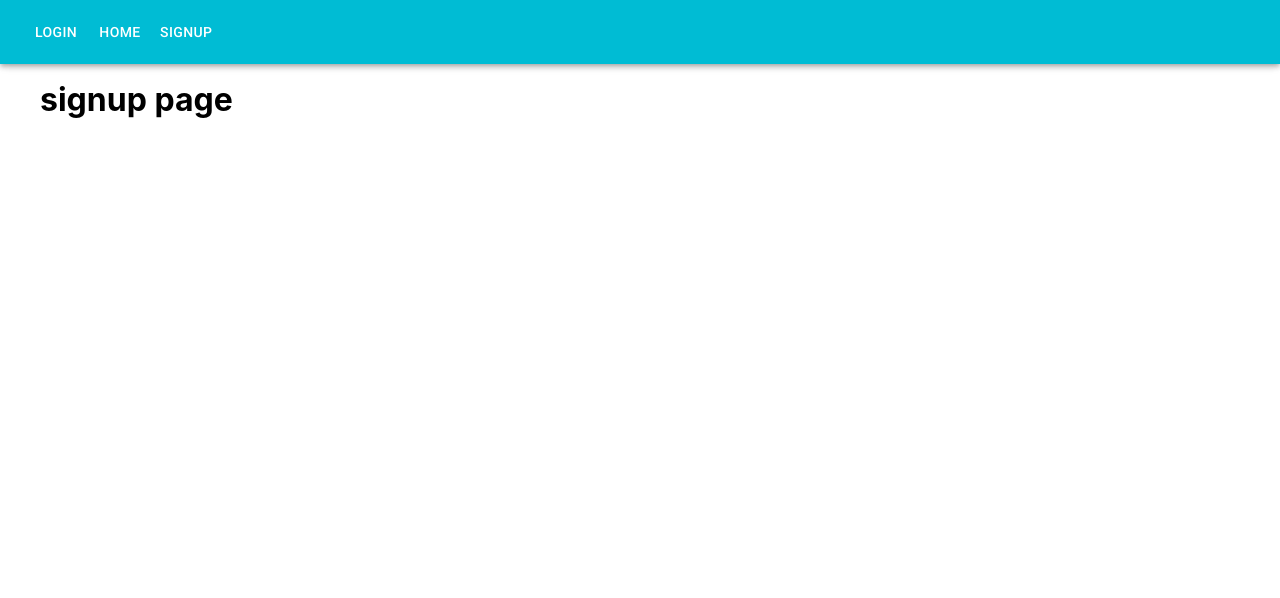
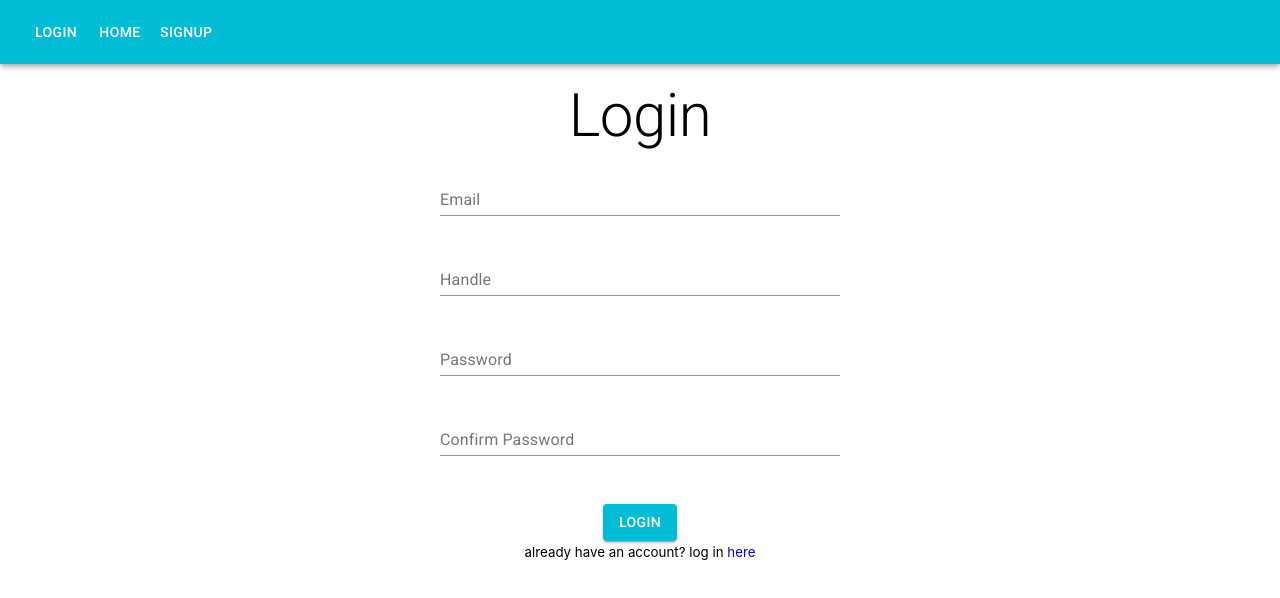
Before and after one commit to alandsilva/petbook, a React (Create React App) app: page /signup in a window 1280 px wide. Shown: the top 598 px of the page. Built offline with nearby package versions, Linux system fonts and the light colour scheme.

Commit message:
redux setup

```diff
--- a/src/pages/login.js
+++ b/src/pages/login.js
@@ -9,12 +9,16 @@ import {
 } from '@material-ui/core';
 import axios from 'axios';
 import useField from '../hooks/useField';
+import { useSelector, useDispatch } from 'react-redux';
+import { loginUser } from '../redux/actions/userActions';
 
 const Login = (props) => {
   const email = useField('email', 'Email');
   const password = useField('password', 'Password');
   const [loading, setLoading] = useState(false);
   const [errors, setErrors] = useState({});
+  const dispatch = useDispatch();
+  const ui = useSelector((state) => state.ui);
 
   const handleSubmit = async (event) => {
     event.preventDefault();
@@ -24,16 +28,18 @@ const Login = (props) => {
       email: email.value,
       password: password.value,
     };
+    dispatch(loginUser(userData, props.history));
 
-    try {
-      const res = await axios.post('/login', userData);
-      console.log(res.data);
-      setLoading(false);
-      props.history.push('/');
-    } catch (err) {
-      setErrors(err.response.data);
-      setLoading(false);
-    }
+    // try {
+    //   const res = await axios.post('/login', userData);
+    //   console.log(res.data);
+    //   localStorage.setItem('FBToken', `Bearer ${res.data.token}`);
+    //   setLoading(false);
+    //   props.history.push('/');
+    // } catch (err) {
+    //   setErrors(err.response.data);
+    //   setLoading(false);
+    // }
   };
   return (
     <Grid container className='form'>
@@ -44,21 +50,21 @@ const Login = (props) => {
           <TextField
             className='textField'
             {...email}
-            helperText={errors.email}
-            error={errors.email ? true : false}
+            helperText={ui.errors.email}
+            error={ui.errors.email ? true : false}
             fullWidth
           />
 
           <TextField
             className='textField'
             {...password}
-            helperText={errors.password}
-            error={errors.password ? true : false}
+            helperText={ui.errors.password}
+            error={ui.errors.password ? true : false}
             fullWidth
           />
-          {errors.general && (
+          {ui.errors.general && (
             <Typography variant='body2' className='customError'>
-              {errors.general}
+              {ui.errors.general}
             </Typography>
           )}
           <Button
@@ -66,10 +72,10 @@ const Login = (props) => {
             type='submit'
             variant='contained'
             color='primary'
-            disabled={loading}
+            disabled={ui.loading}
           >
             Login
-            {loading && <CircularProgress className='progress' size={30} />}
+            {ui.loading && <CircularProgress className='progress' size={30} />}
           </Button>
           <br />
           <small>
--- a/src/pages/signup.js
+++ b/src/pages/signup.js
@@ -1,10 +1,103 @@
-import React from 'react';
+import React, { useState } from 'react';
+import { Link } from 'react-router-dom';
+import {
+  Grid,
+  Typography,
+  TextField,
+  Button,
+  CircularProgress,
+} from '@material-ui/core';
+import axios from 'axios';
+import useField from '../hooks/useField';
 
-const Signup = () => {
+const Signup = (props) => {
+  const email = useField('email', 'Email');
+  const handle = useField('text', 'Handle');
+  const password = useField('password', 'Password');
+  const confirmPassword = useField('password', 'Confirm Password');
+  const [loading, setLoading] = useState(false);
+  const [errors, setErrors] = useState({});
+
+  const handleSubmit = async (event) => {
+    event.preventDefault();
+    setLoading(true);
+
+    const userData = {
+      email: email.value,
+      handle: handle.value,
+      password: password.value,
+      confirmPassword: confirmPassword.value,
+    };
+
+    try {
+      const res = await axios.post('/signup', userData);
+      console.log(res.data);
+      localStorage.setItem('FBToken', `Bearer ${res.data.token}`);
+      setLoading(false);
+      props.history.push('/');
+    } catch (err) {
+      setErrors(err.response.data);
+      setLoading(false);
+    }
+  };
   return (
-    <div>
-      <h1>signup page</h1>
-    </div>
+    <Grid container className='form'>
+      <Grid item sm></Grid>
+      <Grid item sm sx={12}>
+        <Typography variant='h2'>Login</Typography>
+        <form noValidate onSubmit={handleSubmit}>
+          <TextField
+            className='textField'
+            {...email}
+            helperText={errors.email}
+            error={errors.email ? true : false}
+            fullWidth
+          />
+          <TextField
+            className='textField'
+            {...handle}
+            helperText={errors.handle}
+            error={errors.handle ? true : false}
+            fullWidth
+          />
+
+          <TextField
+            className='textField'
+            {...password}
+            helperText={errors.password}
+            error={errors.password ? true : false}
+            fullWidth
+          />
+          <TextField
+            className='textField'
+            {...confirmPassword}
+            helperText={errors.confirmPassword}
+            error={errors.confirmPassword ? true : false}
+            fullWidth
+          />
+          {errors.general && (
+            <Typography variant='body2' className='customError'>
+              {errors.general}
+            </Typography>
+          )}
+          <Button
+            className='button'
+            type='submit'
+            variant='contained'
+            color='primary'
+            disabled={loading}
+          >
+            Login
+            {loading && <CircularProgress className='progress' size={30} />}
+          </Button>
+          <br />
+          <small>
+            already have an account? log in <Link to='/login'>here</Link>
+          </small>
+        </form>
+      </Grid>
+      <Grid item sm></Grid>
+    </Grid>
   );
 };
 
--- /dev/null
+++ b/src/redux/actions/userActions.js
@@ -0,0 +1,46 @@
+import { SET_USER, SET_ERRORS, CLEAR_ERRORS, LOADING_UI } from '../types';
+import axios from 'axios';
+
+export const loginUser = (userData, history) => async (dispatch) => {
+  dispatch({ type: LOADING_UI });
+  try {
+    const res = await axios.post('/login', userData);
+    console.log(res.data);
+    setAuthorizationHeader(res.data.token);
+    dispatch(getUserData());
+    dispatch({ type: CLEAR_ERRORS });
+    history.push('/');
+  } catch (err) {
+    dispatch({ type: SET_ERRORS, payload: err.response.data });
+  }
+};
+
+export const signupUser = (newUserData, history) => async (dispatch) => {
+  dispatch({ type: LOADING_UI });
+  try {
+    const res = await axios.post('/signup', newUserData);
+    console.log(res.data);
+    setAuthorizationHeader(res.data.token);
+    dispatch(getUserData());
+    dispatch({ type: CLEAR_ERRORS });
+    history.push('/');
+  } catch (err) {
+    dispatch({ type: SET_ERRORS, payload: err.response.data });
+  }
+};
+
+export const getUserData = () => async (dispatch) => {
+  try {
+    const res = await axios.get('/user');
+    console.log(res.data);
+    dispatch({ type: SET_USER, payload: res.data });
+  } catch (err) {
+    dispatch({ type: SET_ERRORS, payload: err.response.data });
+  }
+};
+
+const setAuthorizationHeader = (token) => {
+  const FBToken = `Bearer ${token}`;
+  localStorage.setItem('FBToken', FBToken);
+  axios.defaults.headers.common['Authorization'] = FBToken;
+};
--- /dev/null
+++ b/src/redux/reducers/uiReducer.js
@@ -0,0 +1,21 @@
+import { SET_ERRORS, CLEAR_ERRORS, LOADING_UI } from '../types';
+
+const initialState = {
+  loading: false,
+  errors: {},
+};
+
+const uiReducer = (state = initialState, action) => {
+  switch (action.type) {
+    case SET_ERRORS:
+      return { ...state, loading: false, errors: action.payload };
+    case CLEAR_ERRORS:
+      return { ...state, loading: false, errors: {} };
+    case LOADING_UI:
+      return { ...state, loading: true };
+    default:
+      return state;
+  }
+};
+
+export default uiReducer;
--- /dev/null
+++ b/src/redux/reducers/userReducer.js
@@ -0,0 +1,23 @@
+import { SET_USER, SET_AUTHENTICATED, SET_UNAUTHENTICATED } from '../types';
+
+const initialState = {
+  authenticated: false,
+  credentials: {},
+  likes: [],
+  notifications: [],
+};
+
+const userReducer = (state = initialState, action) => {
+  switch (action.type) {
+    case SET_AUTHENTICATED:
+      return { ...state, authenticated: true };
+    case SET_UNAUTHENTICATED:
+      return initialState;
+    case SET_USER:
+      return { authenticated: true, ...action.payload };
+    default:
+      return state;
+  }
+};
+
+export default userReducer;
--- /dev/null
+++ b/src/redux/store.js
@@ -0,0 +1,27 @@
+import { createStore, combineReducers, applyMiddleware, compose } from 'redux';
+import thunk from 'redux-thunk';
+
+import userReducer from './reducers/userReducer';
+import dataReducer from './reducers/dataReducer';
+import uiReducer from './reducers/uiReducer';
+
+const initialState = {};
+
+const middleware = [thunk];
+
+const reducers = combineReducers({
+  user: userReducer,
+  data: dataReducer,
+  ui: uiReducer,
+});
+
+const store = createStore(
+  reducers,
+  initialState,
+  compose(
+    applyMiddleware(...middleware),
+    window.__REDUX_DEVTOOLS_EXTENSION__ && window.__REDUX_DEVTOOLS_EXTENSION__()
+  )
+);
+
+export default store;
--- /dev/null
+++ b/src/redux/types.js
@@ -0,0 +1,10 @@
+// User
+export const SET_AUTHENTICATED = 'SET_AUTHENTICATED';
+export const SET_UNAUTHENTICATED = 'SET_UNAUTHENTICATED';
+export const SET_USER = 'SET_USER';
+export const LOADING_USER = 'LOADING_USER';
+
+//UI
+export const SET_ERRORS = 'SET_ERRORS';
+export const LOADING_UI = 'LOADING_UI';
+export const CLEAR_ERRORS = 'CLEAR_ERRORS';
```
Also changed, not shown: package.json (+8 -1 lines), src/App.js (+19 -0 lines), src/redux/reducers/dataReducer.js (added), 1 other file (tests, documents, lock files or other folders).
